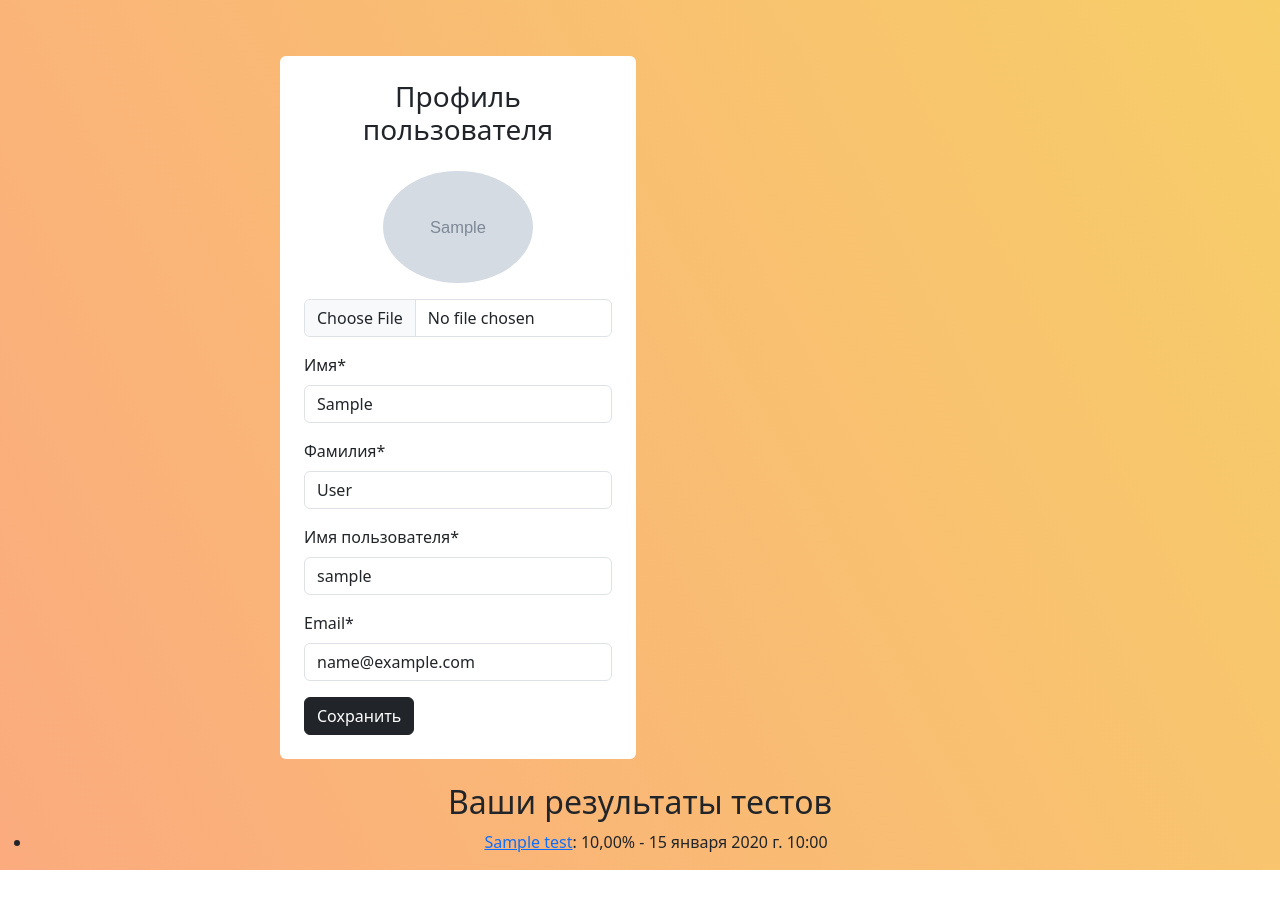
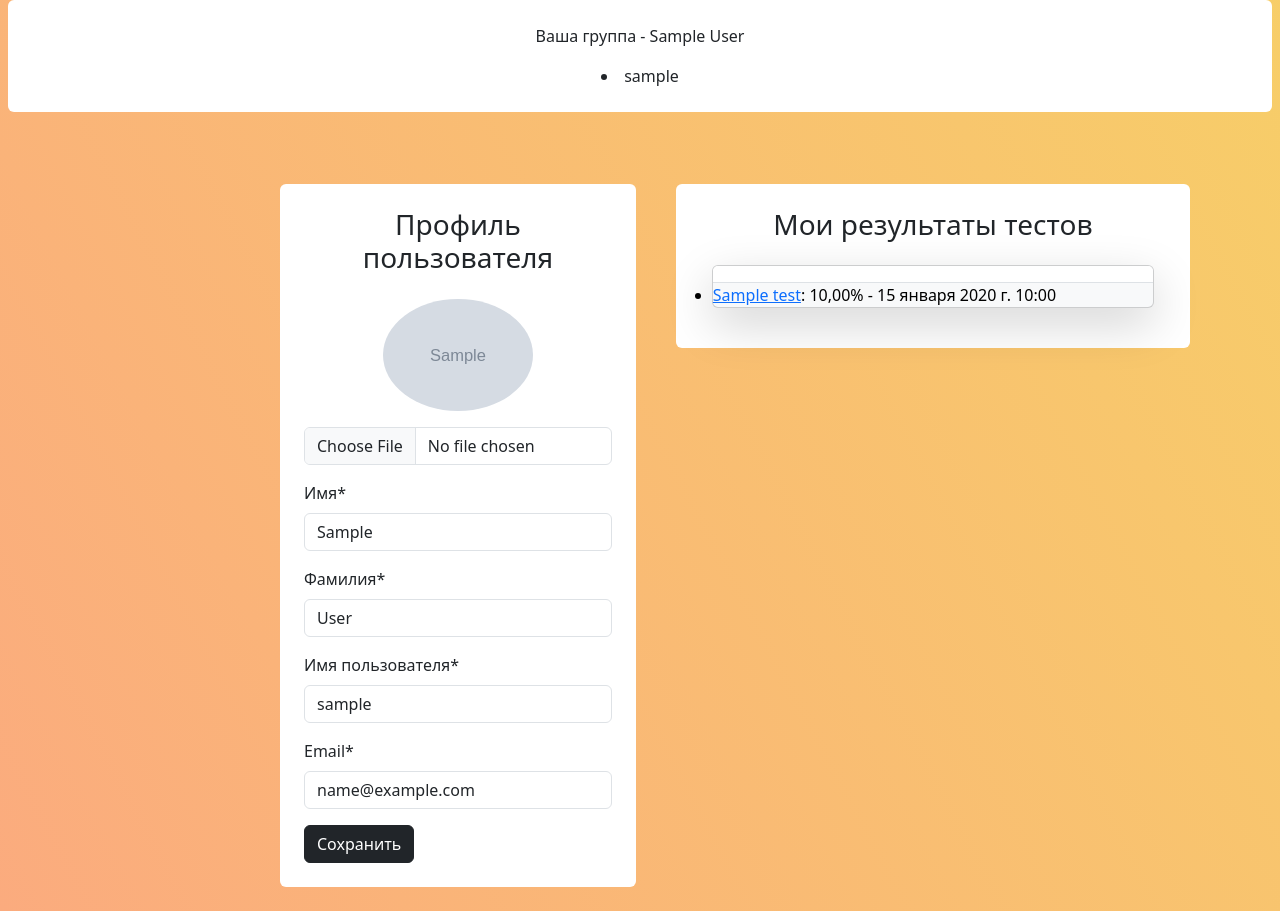
Before and after one commit to daniojey/Pilot-project, a Django app: page /user/profile/ in a window 1280 px wide. Shown: the part 42-953 px from the top of the page. Before the commit the page ends 912 px from the top, so only its background shows below. Run offline with Django 5.2, Linux system fonts and the light colour scheme; a user stored in the database is signed in; tables that the repository leaves empty hold one stand-in row (values such as "Sample post"); grey boxes marked "Sample" are stand-in pictures; some libraries are stand-ins or nearby versions.

Commit message:
add views users group and change tags test results for profile.html

```diff
--- a/users/admin.py
+++ b/users/admin.py
@@ -1,5 +1,7 @@
 from django.contrib import admin
 
-from users.models import User
+from users.models import User, UsersGroup, UsersGroupMembership
 
 admin.site.register(User)
+admin.site.register(UsersGroup)
+admin.site.register(UsersGroupMembership)
--- a/users/models.py
+++ b/users/models.py
@@ -12,3 +12,28 @@ class User(AbstractUser):
         db_table = "user"
         verbose_name = "Пользователь"
         verbose_name_plural = "Пользователи"
+
+
+class UsersGroup(models.Model):
+    name = models.CharField(verbose_name="Назва группи", max_length=100,unique=True)
+
+    def __str__(self):
+        return f"{self.name}"
+
+    class Meta:
+        db_table = 'users_group'
+        verbose_name = 'Группа'
+        verbose_name_plural = 'Группы'
+
+
+class UsersGroupMembership(models.Model):
+    user = models.OneToOneField(User ,on_delete=models.CASCADE , related_name='Учистник')
+    group = models.ForeignKey(UsersGroup, on_delete=models.CASCADE, related_name='Участники')
+
+    def __str__(self):
+        return f"{self.user} - {self.group}"
+
+    class Meta:
+        db_table = 'user_group_membership'
+        verbose_name = 'Членство пользователя в группе'
+        verbose_name_plural = 'Членства пользователей в группах'
--- a/users/templates/users/profile.html
+++ b/users/templates/users/profile.html
@@ -14,6 +14,15 @@
 </head>
 
 <body>
+    <div class=" bg-white p-4 mb-4 mx-2 rounded custom-shadow" align='center'>
+        <div class="container" id="cart-items-container">
+            <p>Ваша группа - {{ group_name }}</p>
+            {% for us in user_group %}
+            <li>{{ us.user }}</li>
+            {% endfor %}
+        </div>
+    </div>
+
     <section>
         <!-- Контент -->
         <div class="container">
@@ -92,6 +101,34 @@
                                         </form>
                                     </div>
                                 </div>
+
+                                <div class="col-md-7">
+                                    <div class=" bg-white p-4 mb-4 mx-2 rounded custom-shadow">
+                                        <h3 class="text-center mb-4">Мои результаты тестов</h3>
+                                        <div class="container" id="cart-items-container">
+                                            <!-- Разметка Результатов теста -->
+                                            <div class="card mb-3 text-bg-light shadow-lg">
+                                                <ul class="list-group list-group-flush">
+                                                    <li class="list-group-item">
+                                                        <div class="row text-center">
+                                                            <div class="col p-0">
+                                                                {% if test_results %}
+                                                                    {% for result in test_results %}
+                                                                        <li><a href="{% url "tests:test_preview" result.test.id %}">{{ result.test.name }}</a>: {{ result.score }}% - {{ result.date_taken }}</li>
+                                                                    {% endfor %}
+                                                                {% else %}
+                                                                    <a href="{% url "app:index" %}">У вас ещё нет пройденных тестов, нажмите чтобы начать прохождение :D</a>
+                                                                {% endif %}
+                                                            </div>
+                                                            </div>
+                                                        </div>
+                                                    </li>
+                                                </ul>
+                                            </div>
+                                            <!-- Закончилась разметка Результатов теста -->
+                                        </div>
+                                    </div>
+                                </div>
                             </div>
                         </div>
                     </div>
@@ -105,7 +142,7 @@
 </body>
 
 
-<h2 align='center'>Ваши результаты тестов</h2>
+{% comment %} <h2 align='center'>Ваши результаты тестов</h2>
 <ul align='center'>
     {% if test_results %}
         {% for result in test_results %}
@@ -115,5 +152,5 @@
         <a href="{% url "app:index" %}">У вас ещё нет пройденных тестов, нажмите чтобы начать прохождение :D</a>
     {% endif %}
 </ul>
-
+  {% endcomment %}
 {% endblock content %}
--- a/users/views.py
+++ b/users/views.py
@@ -1,9 +1,11 @@
 from django.contrib.auth.decorators import login_required
 from django.contrib import auth
 from django.http import HttpResponseRedirect
-from django.shortcuts import redirect, render
+from django.shortcuts import get_object_or_404, redirect, render
 from django.urls import reverse
 from tests.models import TestResult
+
+from .models import User, UsersGroup, UsersGroupMembership
 
 from users.form import  UserLoginForm, UserRegistrationForm, ProfileForm
 
@@ -55,6 +57,14 @@ def registration(request):
 @login_required
 def profile(request):
     test_results = request.user.test_results.all()
+    user = get_object_or_404(User, id=request.user.id)
+    groups = UsersGroupMembership.objects.all()
+    for us in groups:
+        if us.user == user:
+            group = UsersGroupMembership.objects.filter(group=us.group)
+            group_name = group[0].group
+
+
     if request.method == 'POST':
         form = ProfileForm(data=request.POST, instance=request.user, files=request.FILES)
         if form.is_valid():
@@ -70,6 +80,8 @@ def profile(request):
     context = {
         'form': form,
         'test_results':test_results,
+        'user_group': group,
+        'group_name': group_name,
     }
 
     return render(request, 'users/profile.html', context=context)
```
Also changed, not shown: tests/forms.py (+1 -0 lines), tests/views.py (+1 -1 lines), users/migrations/0003_usersgroup.py (added), users/migrations/0004_remove_usersgroup_user_usersgroupmembership.py (added).
